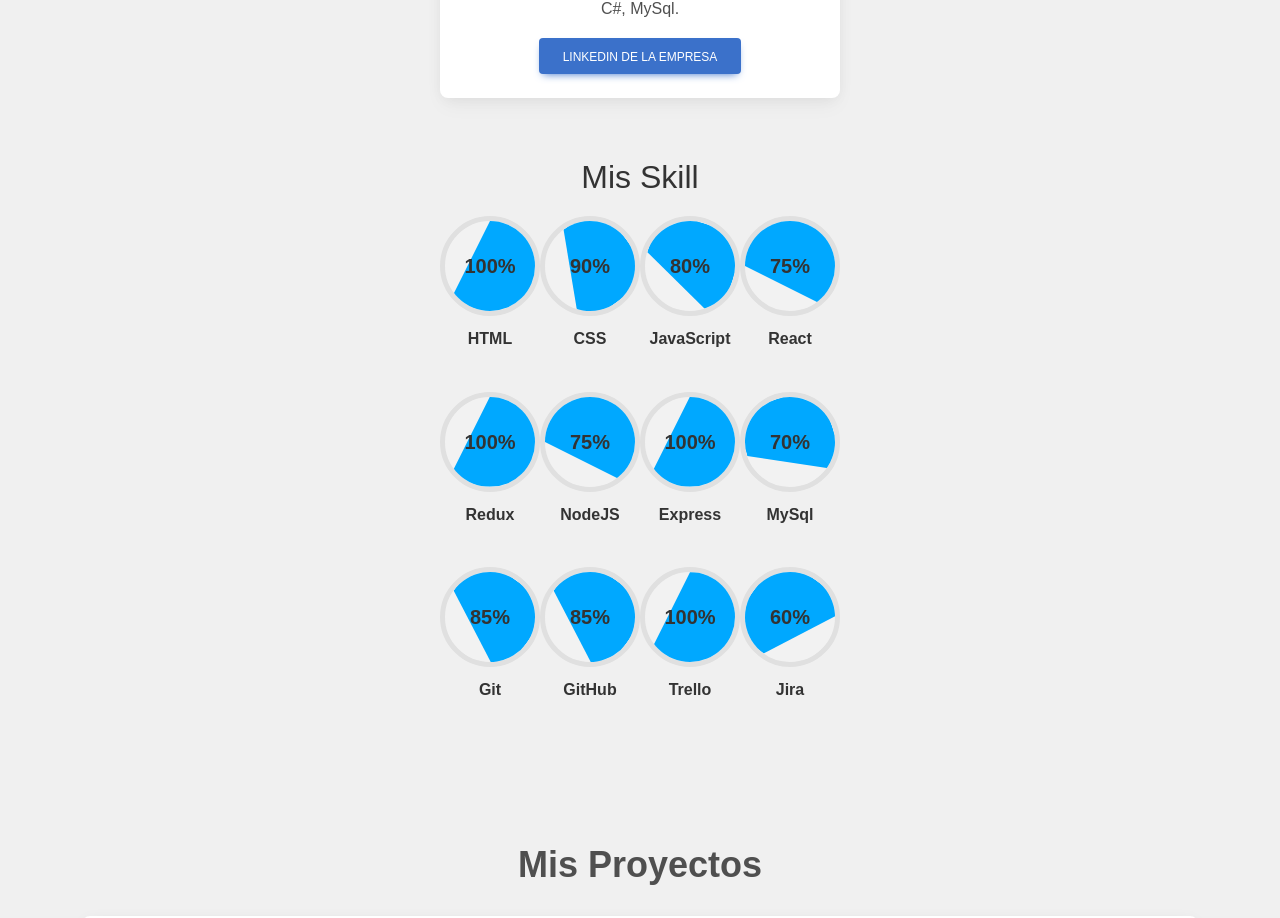
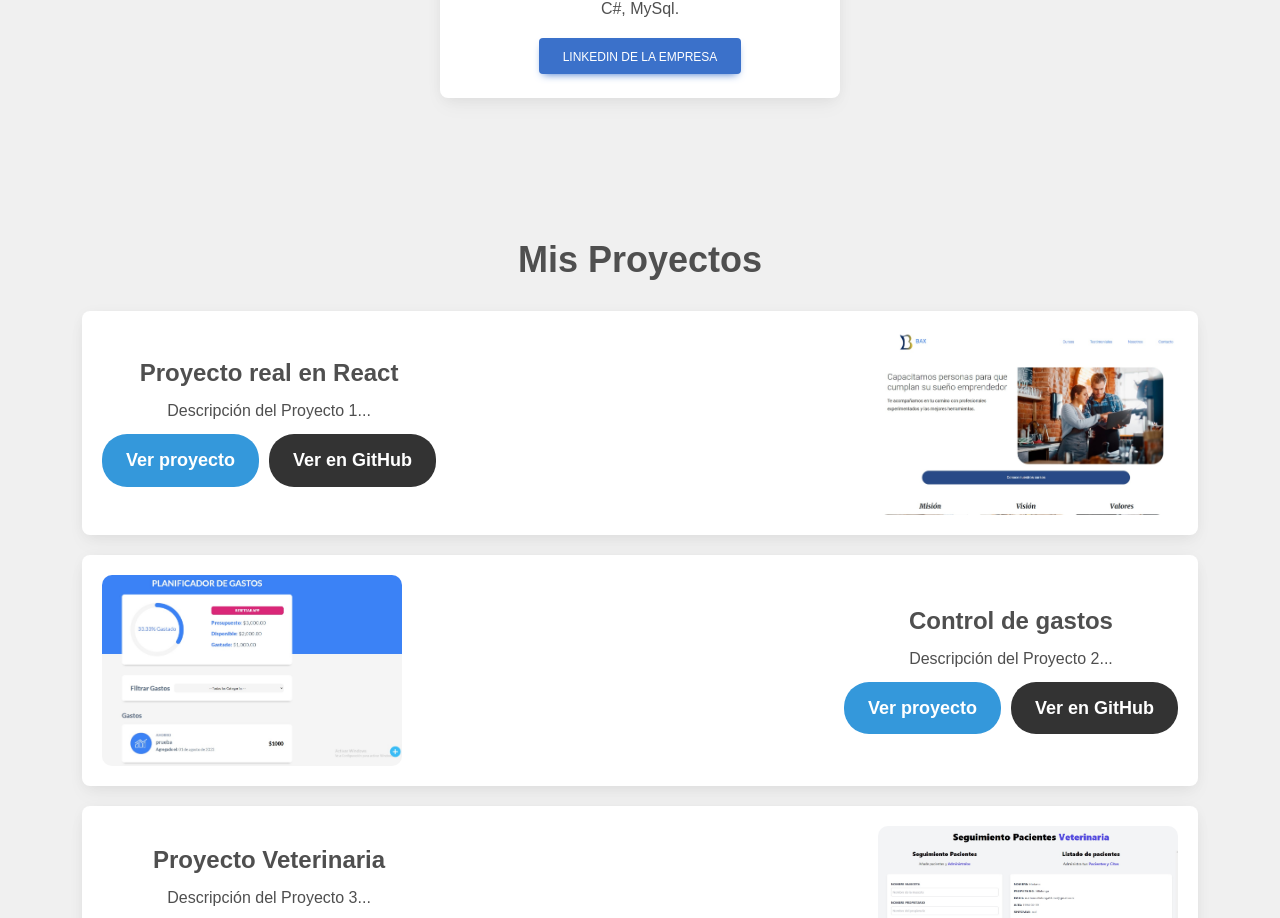
Before and after one commit to marianovillalonga/Portfolio, a React (Vite) app: page / in a window 1280 px wide. Shown: the part 1976-2894 px from the top of the page. Built offline with nearby package versions, Linux system fonts and the light colour scheme.

Commit message:
Detalles

```diff
--- a/src/App.jsx
+++ b/src/App.jsx
@@ -17,7 +17,7 @@ function App() {
           <Inicio />
           <SobreMi />
           <Experiencia />
-          <VistosoCard />
+          {/* <VistosoCard /> */}
           <Proyectos />
           <Contacto />
           <Footer />
```
